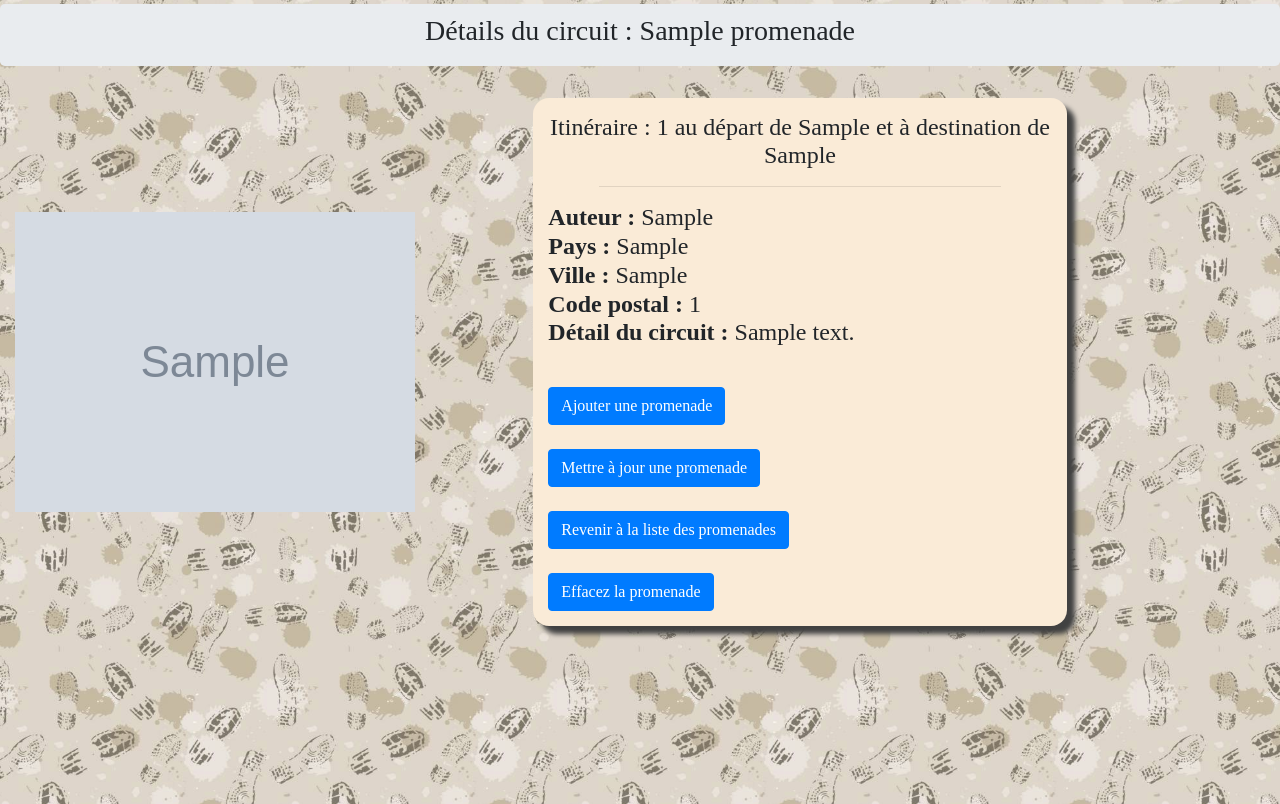
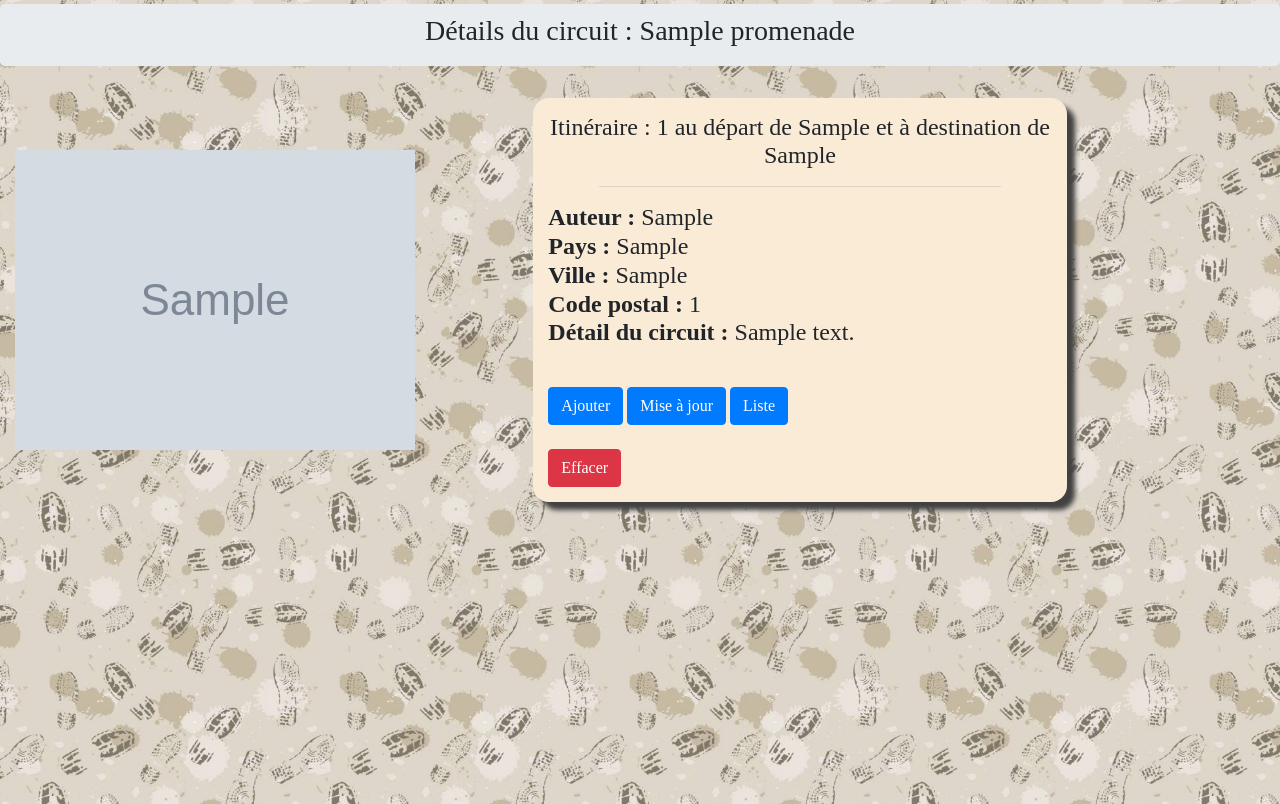
Before and after one commit to SantosJaime/promenades, a PHP site: page /detailCircuit.php?id=1 in a window 1280 px wide. Shown: the part 146-950 px from the top of the page. Run offline with PHP 8.4, Linux system fonts and the light colour scheme; tables that the repository leaves empty hold one stand-in row (values such as "Sample post"); grey boxes marked "Sample" are stand-in pictures; some web fonts are replaced.

Commit message:
cotrrection des boutons

```diff
--- a/www/Database.php
+++ b/www/Database.php
@@ -140,7 +140,7 @@ Class Database {
         // Je prepare ma requete
         $pdoStatement = $this->connexion->prepare(
             "DELETE
-            FROM 'Promenades'
+            FROM Promenades
             WHERE id = :idPromenades"
         );
 
--- a/www/detailCircuit.php
+++ b/www/detailCircuit.php
@@ -80,16 +80,12 @@ $promenade = $database->getPromenadeById($id);
 
           </h4>
           <br>
-          <a href="create-promenade.php"><button type="button" class="btn btn-primary">Ajouter une promenade </button></a>
+          <a href="create-promenade.php"><button type="button" class="btn btn-primary">Ajouter </button></a>
+          <a href="updatepromenade.php?id=<?php echo $promenade->getId() ?>"><button type="button" class="btn btn-primary">Mise à jour </button></a>
+          <a href="Listepromenades.php"><button type="button" class="btn btn-primary">Liste</button></a>
           <br>
           <br>
-          <a href="updatepromenade.php?id=<?php echo $promenade->getId() ?>"><button type="button" class="btn btn-primary">Mettre à jour une promenade </button></a>
-          <br>
-          <br>
-          <a href="Listepromenades.php"><button type="button" class="btn btn-primary">Revenir à la liste des promenades</button></a>
-          <br>
-          <br>
-          <a href="process-delete.php?id=<?php echo $promenade->getId() ?>"><button type="button" class="btn btn-primary">Effacez la promenade</button></a>
+          <a href="process-delete.php?id=<?php echo $promenade->getId() ?>"><button type="button" class="btn btn-danger">Effacer</button></a>
 
 
         </div>
```
Also changed, not shown: www/process-delete.php (renamed from process-delete.php).
